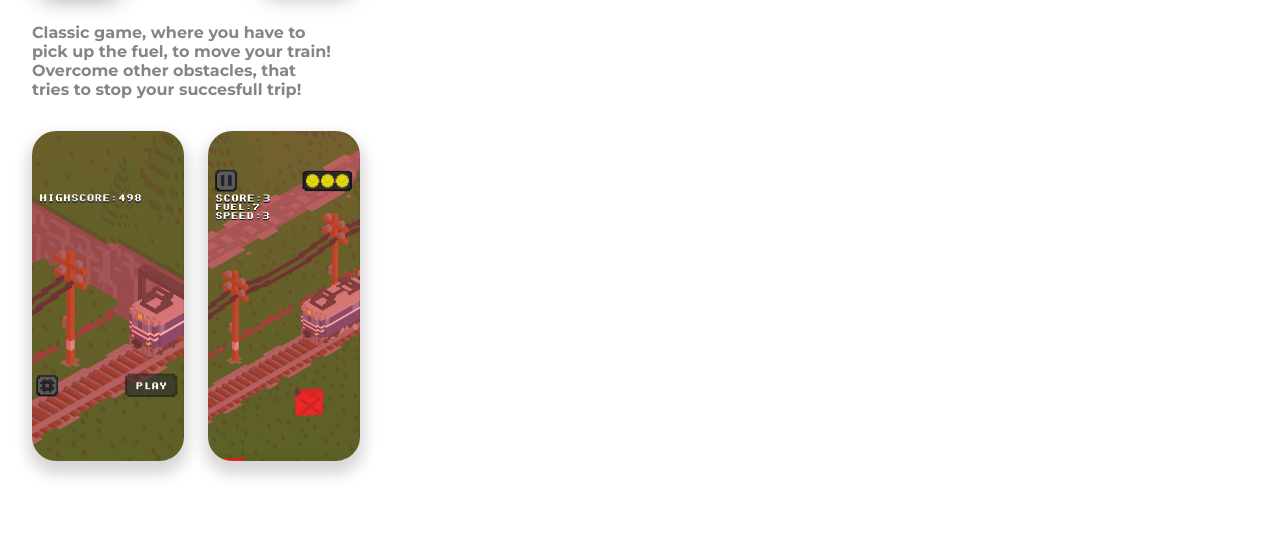
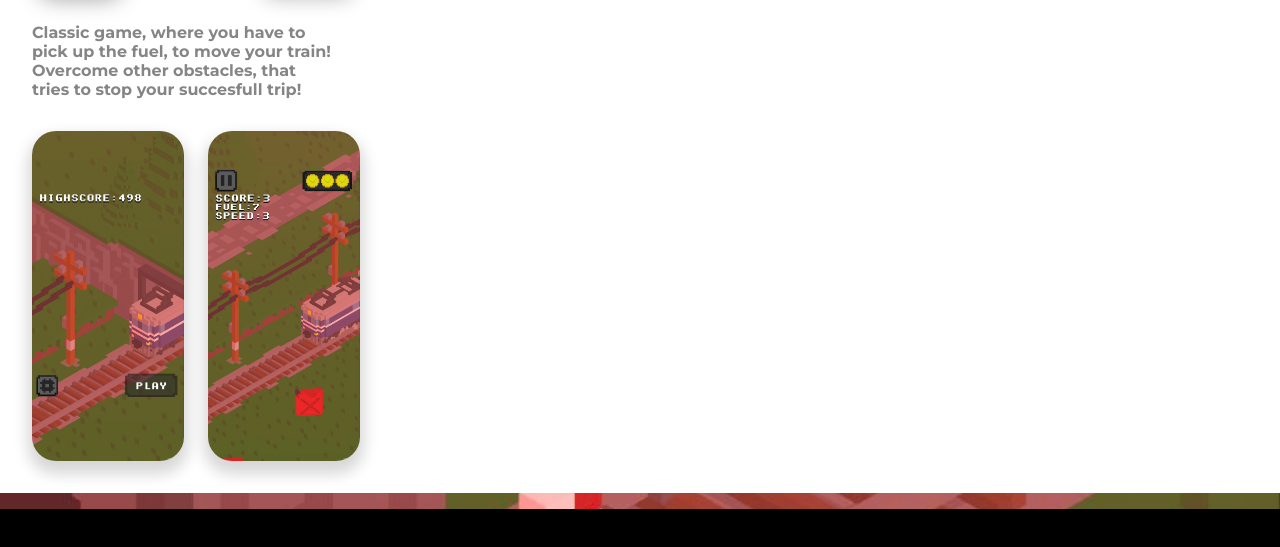
Before and after one commit to WildFore/pttsite, a plain HTML site: page index.html in a window 1280 px wide. Shown: the part 291-838 px from the top of the page. After the commit the page ends 800 px from the top, so only its background shows below. Drawn offline with Linux system fonts and the light colour scheme.

Commit message:
betterBottom

```diff
--- a/index.html
+++ b/index.html
@@ -31,7 +31,7 @@
         .footer
         {
             width: 100%;
-            height: 44em;
+            height: 39em;
             margin-top: 10em;
             background-color: rgb(255, 255, 255);
             border-radius: 2em 2em 0em 0em;
```
